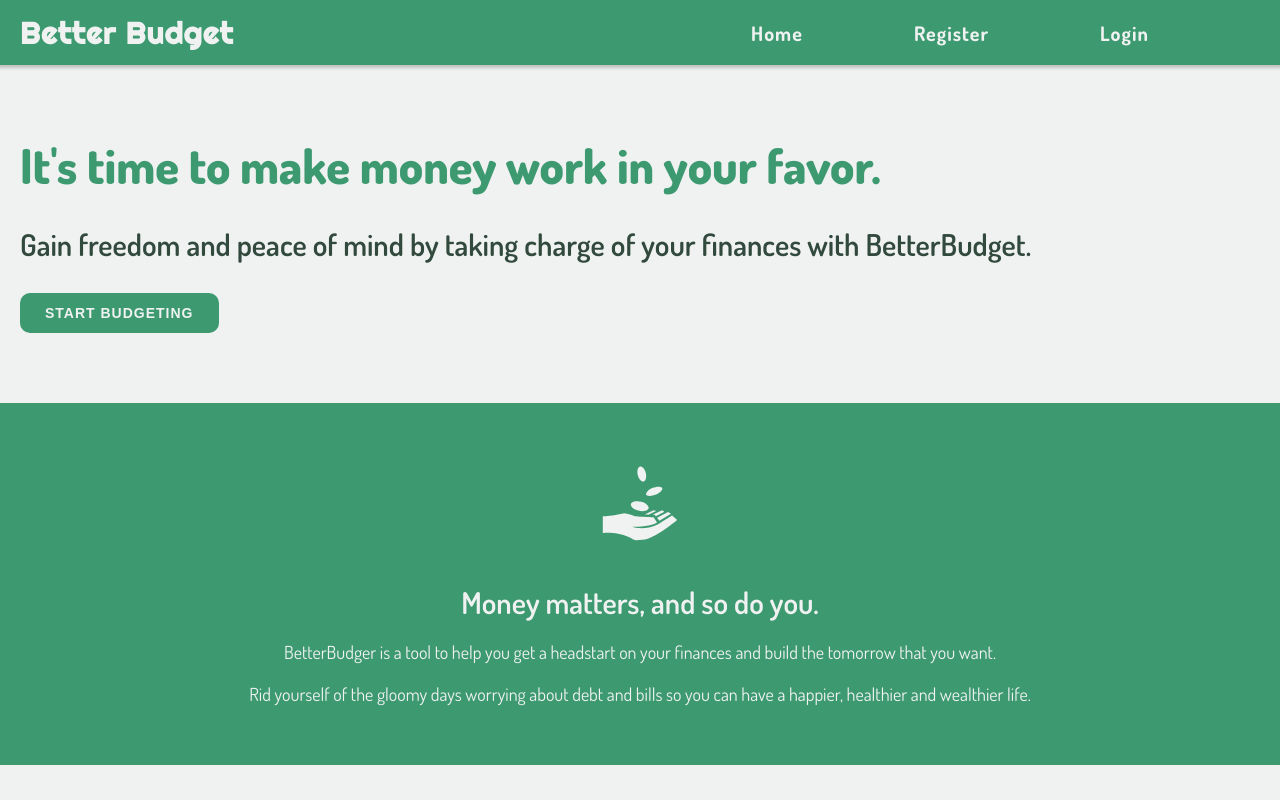
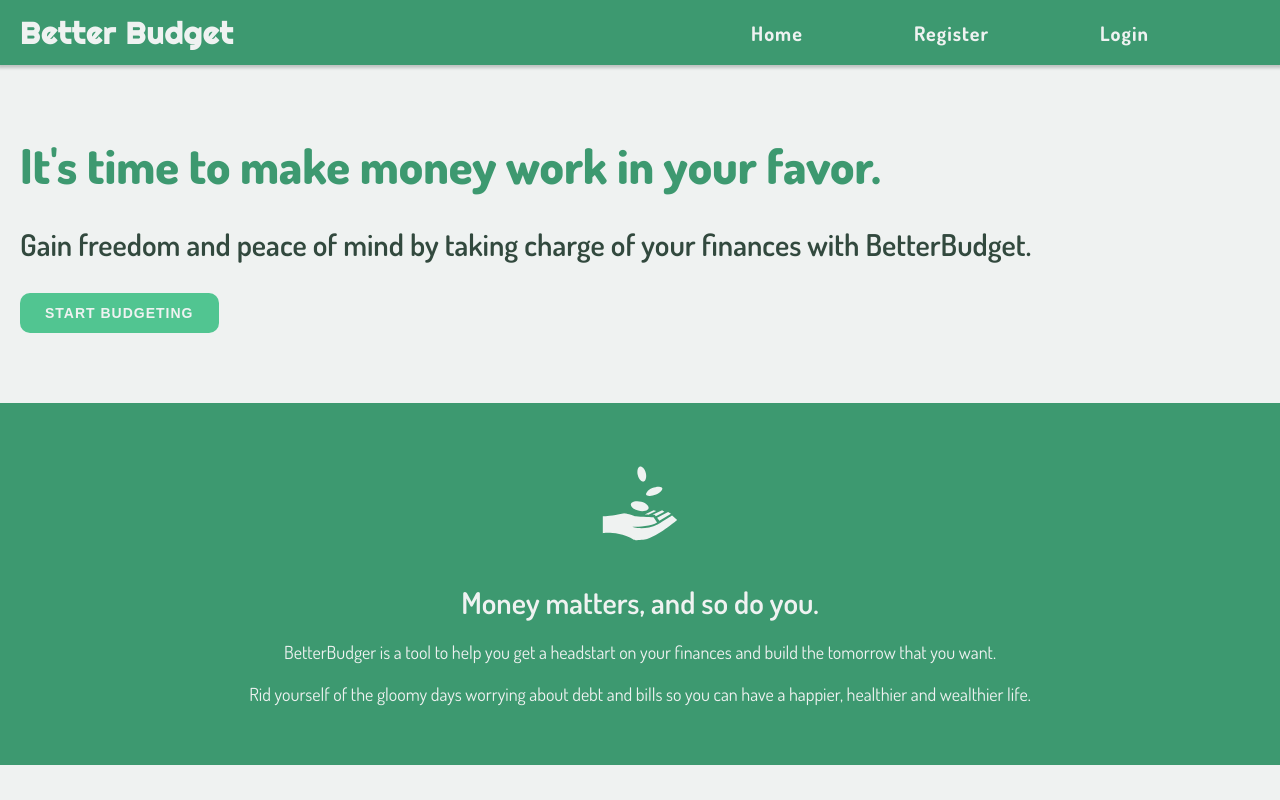
Before and after one commit to JohnSebastian3/better-budget, a React (Create React App) app in the folder client/: page / in a window 1280 px wide. In both pictures the pointer is over the button "START BUDGETING". Shown: the top 800 px of the page. Built offline with nearby package versions, Linux system fonts and the light colour scheme; no server answers; a web font is replaced by a local one.

Commit message:
Add hover styling

```diff
--- a/client/src/components/UI/Button/Button.module.css
+++ b/client/src/components/UI/Button/Button.module.css
@@ -2,6 +2,7 @@
   border: none;
   border-radius: 10px;
   padding: 12px 25px;
+  cursor: pointer;
 }
 
 .btn-primary-purple,
@@ -20,3 +21,11 @@
 .btn-primary-green {
   background-color: #3D9970;
 }
+
+.btn-primary-purple:hover {
+  background-color: #b694c3;
+}
+
+.btn-primary-green:hover {
+  background-color: #51c591;
+}
```
